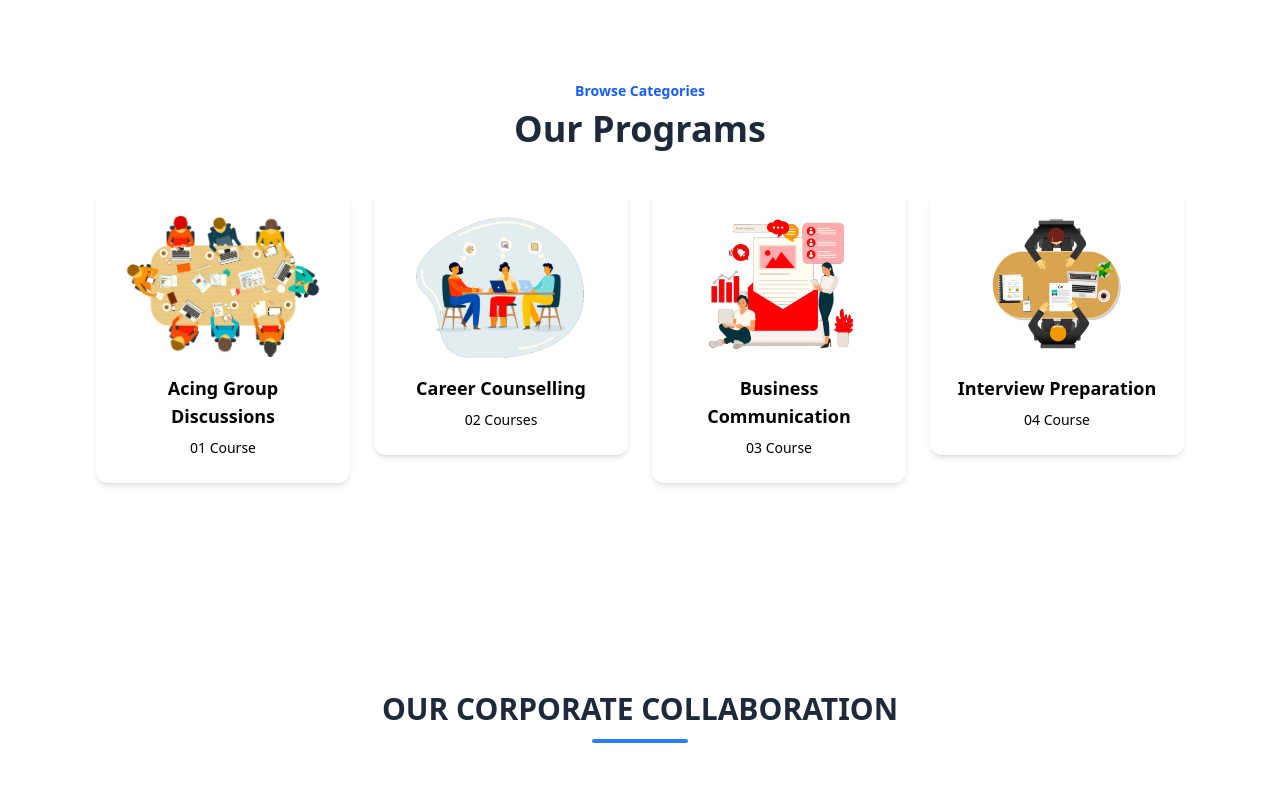
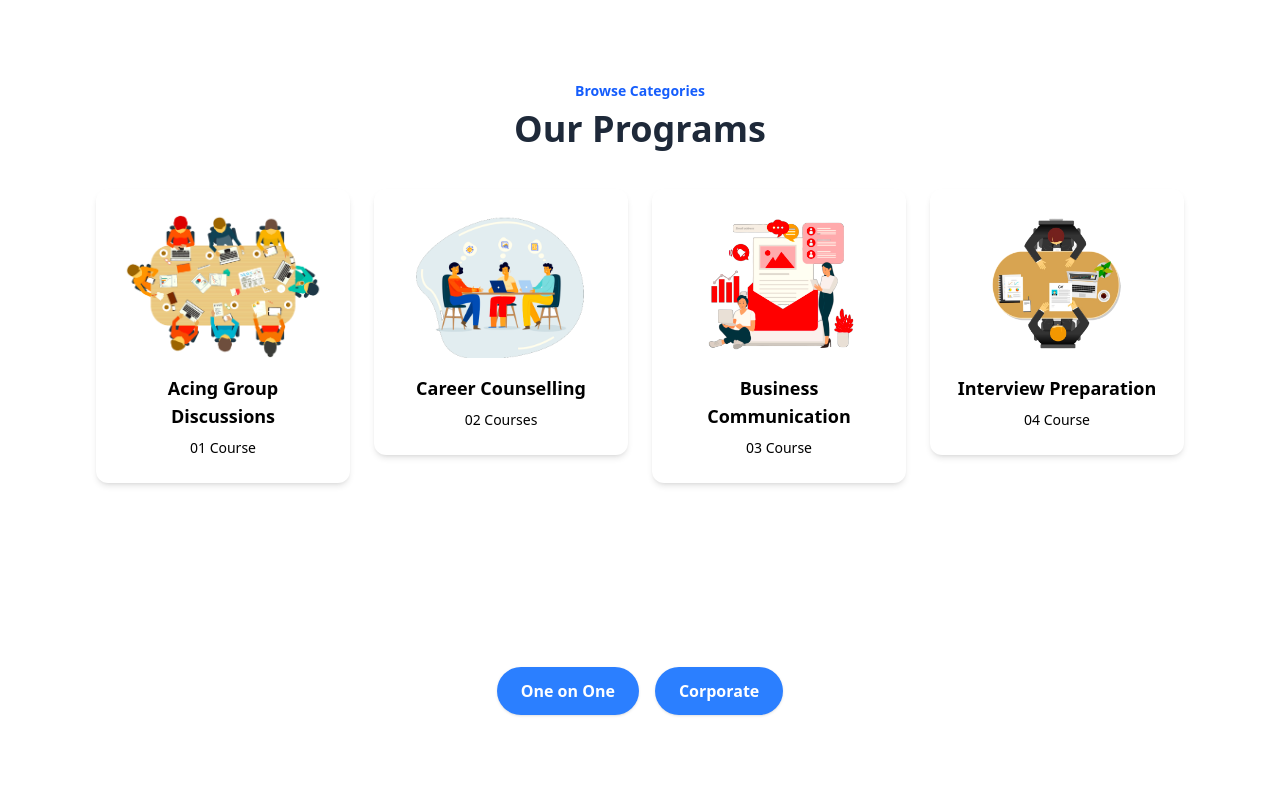
Before and after one commit to sudo-bhanjo/Foreword, a React (Vite) app: page / in a window 1280 px wide. Shown: the part 2000-2789 px from the top of the page. Built offline with nearby package versions, Linux system fonts and the light colour scheme; grey boxes are pictures that could not be loaded.

Commit message:
added new section

```diff
--- a/src/App.jsx
+++ b/src/App.jsx
@@ -7,6 +7,7 @@ import Home from './pages/Home/Home'
 import Programs from './pages/Programs/Programs'
 // import Methodology from './pages/methodology/Methodology'
 import Testimonials from './pages/Testimonials/Testimonials'
+import Section from './pages/Sections/Sections'
 
 function App() {
 
@@ -17,6 +18,7 @@ function App() {
       <AboutFounder />
       {/* <Methodology /> */}
       <Programs />
+      <Section />
       <LogoCarousel />
       <Testimonials />
       <Footer />
--- a/src/components/Footer/Footer.jsx
+++ b/src/components/Footer/Footer.jsx
@@ -70,7 +70,7 @@ const Footer = () => {
                     <ul className="space-y-2 text-sm">
                         <li><a href="#" className="hover:underline">Home</a></li>
                         <li><a href="#about" className="hover:underline">About us</a></li>
-                        <li><a href="#methodology" className="hover:underline">Methodology</a></li>
+                        <li><a href="#programs" className="hover:underline">Programs</a></li>
                         <li><a href="#partner" className="hover:underline">Partner</a></li>
                         <li><a href="#testimonials" className="hover:underline">Testimonials</a></li>
                     </ul>
--- a/src/components/Navbar/Navbar.jsx
+++ b/src/components/Navbar/Navbar.jsx
@@ -26,7 +26,7 @@ const Navbar = () => {
                         <a href="#about">About Us</a>
                     </li>
                     <li className="cursor-pointer hover:text-blue-600">
-                        <a href="#methodology">Methodology</a>
+                        <a href="#programs">Programs</a>
                     </li>
                     <li className="cursor-pointer hover:text-blue-600">
                         <a href="#partner">Partner</a>
@@ -76,7 +76,7 @@ const Navbar = () => {
                             <a href="#about">About Us</a>
                         </li>
                         <li className="cursor-pointer" onClick={handleMenuItemClick}>
-                            <a href="#methodology">Methodology</a>
+                            <a href="#programs">Programs</a>
                         </li>
                         <li className="cursor-pointer" onClick={handleMenuItemClick}>
                             <a href="#partner">Partner</a>
--- a/src/pages/Programs/Programs.jsx
+++ b/src/pages/Programs/Programs.jsx
@@ -33,7 +33,7 @@ const topics = [
 
 const Programs = () => {
     return (
-        <div>
+        <div id='programs'>
             <section className="py-36 px-4 md:px-12 lg:px-24 text-center bg-white text-gray-800">
                 <p className="text-blue-600 font-semibold mb-2 text-sm">Browse Categories</p>
                 <h2 className="text-3xl md:text-4xl font-extrabold mb-10">Our Programs</h2>
--- /dev/null
+++ b/src/pages/Sections/Sections.jsx
@@ -0,0 +1,64 @@
+import React, { useState } from 'react';
+
+const cardData = {
+    "One on One": [
+        { title: 'Personal Mentoring', image: 'https://img.freepik.com/free-vector/job-interview-conversation_74855-7566.jpg?t=st=1744907143~exp=1744910743~hmac=08ebb004933921d0210410849bccde530f2fbb9424cda1bf81c18a5499adfc6b&w=1380', button: 'Book Now' },
+        { title: '1:1 Coding Session', image: 'https://img.freepik.com/free-vector/flat-design-coworking-illustration_23-2150320193.jpg?t=st=1744907169~exp=1744910769~hmac=b3f26757cf5bd2ac8590ec7ba784331b46a42cce09fe475edc42d953e163d8fa&w=900', button: 'Join Now' },
+        { title: 'Career Coaching', image: 'https://img.freepik.com/free-vector/discussion-concept-illustration_114360-28712.jpg?t=st=1744907193~exp=1744910793~hmac=921ea6c4570995dd5c287ba92ca74fcc3dae85c6e92e9f78d2b1a9791e900d39&w=826', button: 'Explore' },
+    ],
+    Corporate: [
+        { title: 'Team Training', image: 'https://img.freepik.com/free-photo/aerial-view-business-team_53876-124515.jpg?t=st=1744905381~exp=1744908981~hmac=9c8c681d9e6e570efc8e49a86fb4a6e34fb03c1b48ad8364ea34f181d79b94ee&w=1380', button: 'Contact Us' },
+        { title: 'Leadership Workshop', image: 'https://img.freepik.com/free-photo/group-people-working-out-business-plan-office_1303-15773.jpg?t=st=1744905922~exp=1744909522~hmac=44aabb0d2c0e8d6ad358e425305ee2e6772234bf324c4ac187b519683d99b885&w=1380', button: 'Enroll' },
+        { title: 'Productivity Boost', image: 'https://img.freepik.com/free-photo/business-people-shaking-hands-together_53876-13391.jpg?t=st=1744907300~exp=1744910900~hmac=d9ad74870840755f3a0f2b99f7b8ba69644b80a1dff1720a619632b65d78181d&w=1380', button: 'Get Quote' },
+    ],
+};
+
+const DropdownCards = () => {
+    const [openTab, setOpenTab] = useState(null)
+
+    const toggleTab = (tab) => {
+        setOpenTab((prev) => (prev === tab ? null : tab));
+    };
+
+    return (
+        <div className="max-w-6xl mx-auto px-4 py-10">
+            <div className="flex flex-col md:flex-row gap-4 justify-center mb-6">
+                {Object.keys(cardData).map((tab) => (
+                    <button
+                        key={tab}
+                        onClick={() => toggleTab(tab)}
+                        className={`px-6 py-3 rounded-full text-white font-semibold transition duration-300 shadow cursor-pointer ${openTab === tab ? 'bg-blue-700' : 'bg-blue-500 hover:bg-blue-600'
+                            }`}
+                    >
+                        {tab}
+                    </button>
+                ))}
+            </div>
+
+            {openTab && (
+                <div className="grid grid-cols-1 sm:grid-cols-2 md:grid-cols-3 gap-6 animate-fadeIn">
+                    {cardData[openTab].map((card, idx) => (
+                        <div
+                            key={idx}
+                            className="bg-white rounded-xl shadow-md overflow-hidden transform hover:scale-105 transition duration-300"
+                        >
+                            <img
+                                src={card.image}
+                                alt={card.title}
+                                className="w-full h-48 object-cover"
+                            />
+                            <div className="p-4 space-y-2 text-center">
+                                <h3 className="text-xl font-bold text-gray-800">{card.title}</h3>
+                                <button className="mt-2 px-4 py-2 bg-blue-600 text-white rounded-full hover:bg-blue-700 transition cursor-pointer">
+                                    {card.button}
+                                </button>
+                            </div>
+                        </div>
+                    ))}
+                </div>
+            )}
+        </div>
+    );
+};
+
+export default DropdownCards;
```
